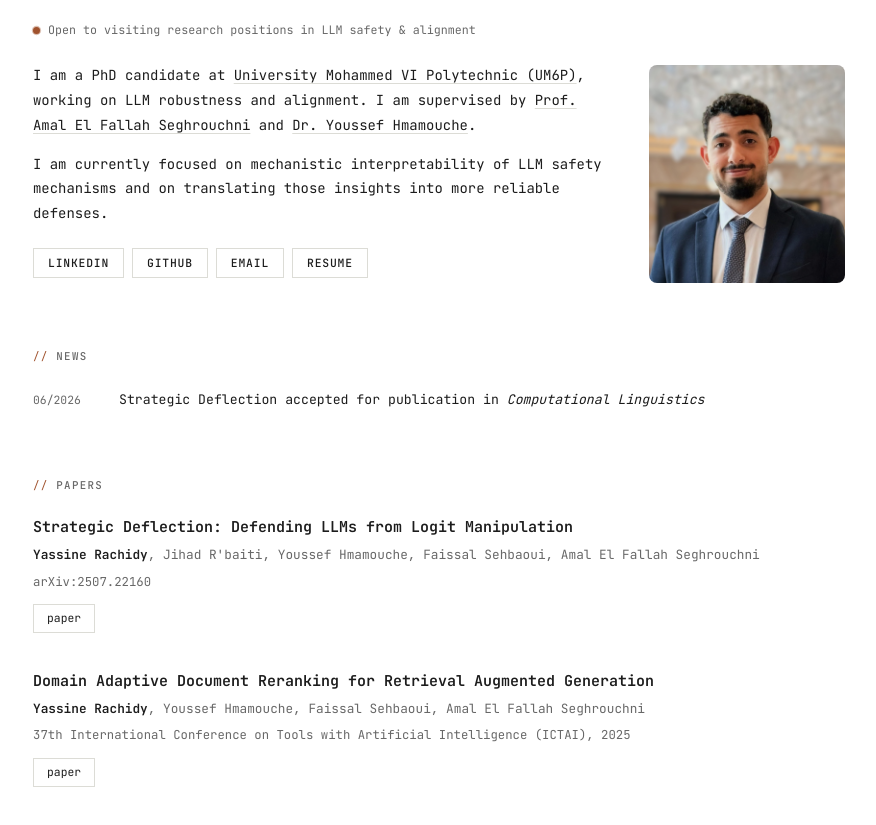
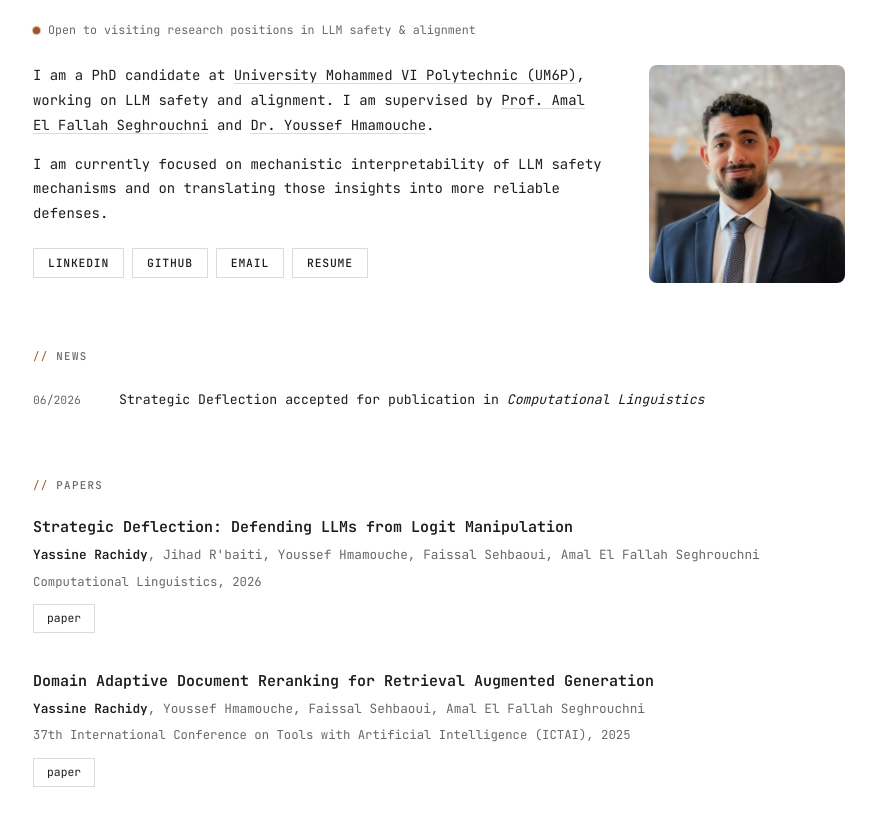
Before and after one commit to yrachidy/yrachidy.github.io, a plain HTML site: page index.html in a window 1280 px wide. Shown: the part 113-938 px from the top of the page, without its empty margins (201-1077 px from the left). Drawn offline with Linux system fonts and the light colour scheme.

Commit message:
feat: add cl link

```diff
--- a/index.html
+++ b/index.html
@@ -51,7 +51,7 @@
           <p>
             I am a PhD candidate at
             <a href="https://www.um6p.ma/" target="_blank">University Mohammed VI Polytechnic (UM6P)</a>,
-            working on LLM robustness and alignment. I am supervised by
+            working on LLM safety and alignment. I am supervised by
             <a href="https://scholar.google.com/citations?user=CPwNXK4AAAAJ" target="_blank">Prof. Amal El Fallah Seghrouchni</a> and <a href="https://scholar.google.com/citations?user=YGCY3YoAAAAJ" target="_blank">Dr. Youssef Hmamouche</a>.
           </p>
 
@@ -98,9 +98,9 @@
         <p class="authors">
           <span class="me">Yassine Rachidy</span>, Jihad R'baiti, Youssef Hmamouche, Faissal Sehbaoui, Amal El Fallah Seghrouchni
         </p>
-        <p class="venue">arXiv:2507.22160</p>
+        <p class="venue">Computational Linguistics, 2026</p>
         <div class="paper-links">
-          <a href="https://arxiv.org/abs/2507.22160" target="_blank">paper</a>
+          <a href="https://direct.mit.edu/coli/article/doi/10.1162/COLI.a.645/137893" target="_blank">paper</a>
         </div>
       </div>
 
```
Also changed, not shown: 1 other file.
